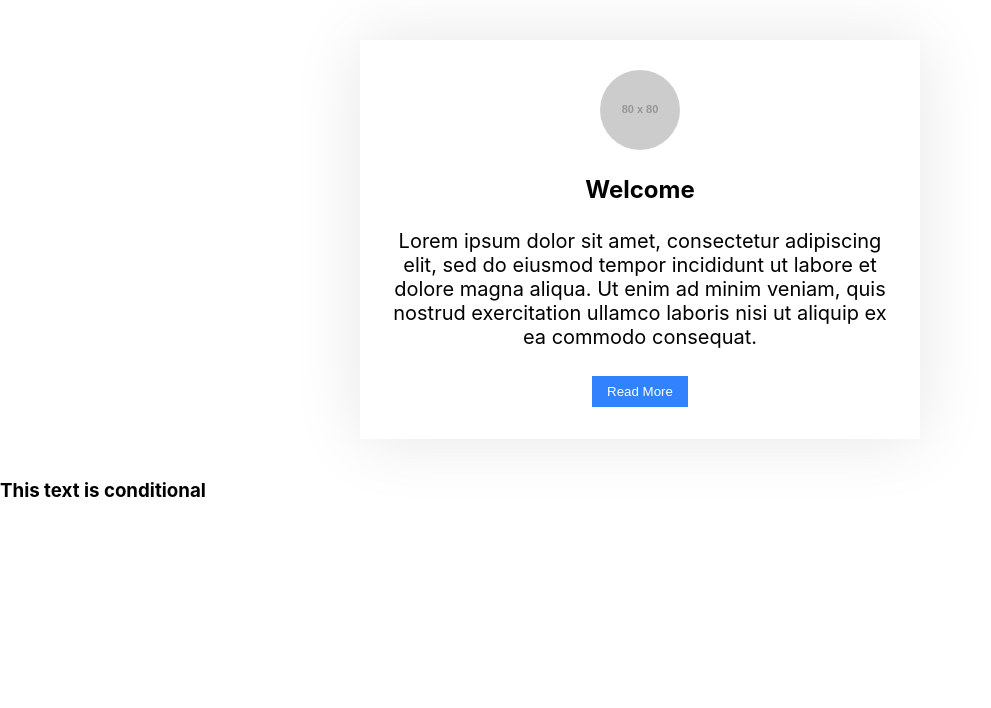
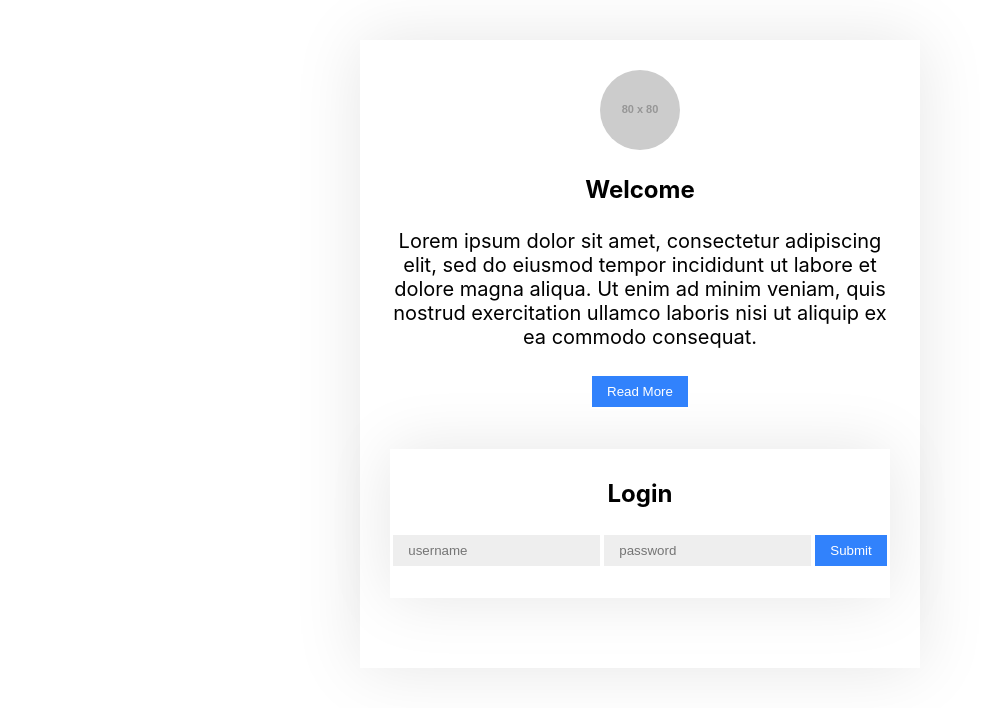
Before and after one commit to wihanga-dilantha/React-Web, a React (Create React App) app: page / in a window 1280 px wide. Shown: the top 708 px of the page, without its empty margins (0-991 px from the left). Built offline with nearby package versions, Linux system fonts and the light colour scheme.

Commit message:
commit 2
conditional rendering part added

```diff
--- a/src/App.js
+++ b/src/App.js
@@ -3,9 +3,12 @@ import Welcome from './components/welcome';
 import ConditionalRender from './components/conditionalRendering';
 function App() {
   return (
-    <div>
+    <div className="box">
       <Welcome/>
-      <ConditionalRender/>
+      <div className='box'>
+       <ConditionalRender/>
+      </div>
+
     </div>
 
   );
--- /dev/null
+++ b/src/components/admin.js
@@ -0,0 +1,8 @@
+export default function Admin() {
+    return(
+        <div className="box">
+            <h2>Admin</h2>
+            <p>Welcome to Admin Panel</p>
+        </div>
+    )
+}
--- a/src/components/conditionalRendering.js
+++ b/src/components/conditionalRendering.js
@@ -1,5 +1,19 @@
+import Login from "./login"
+import Admin from "./admin"
+
+let content;
+let isLogin = false;
+
+if(isLogin){
+    content=<Admin/>
+}else{
+    content=<Login/>
+}
+
 export default function ConditionalRender() {
     return(
-        <h3>This text is conditional</h3>
+        <div>
+            {content}
+        </div>
     )
 }
--- /dev/null
+++ b/src/components/login.js
@@ -0,0 +1,12 @@
+export default function Login() {
+    return(
+        <div>
+            <h2>Login</h2>
+            <form>
+                <input type="text" placeholder="username"/>
+                <input type="password" placeholder="password"/>
+                <input type="submit"/>
+            </form>
+        </div>
+    )
+}
--- a/src/components/welcome.js
+++ b/src/components/welcome.js
@@ -7,7 +7,7 @@ const data ={
 
 export default function Welcome() {
     return(
-        <div  className="box">
+        <div>
             <div className="image">
                 <img src = {data.img} alt="placeholder"/>
             </div>
```
Also changed, not shown: src/img/belu.jpg (added).
